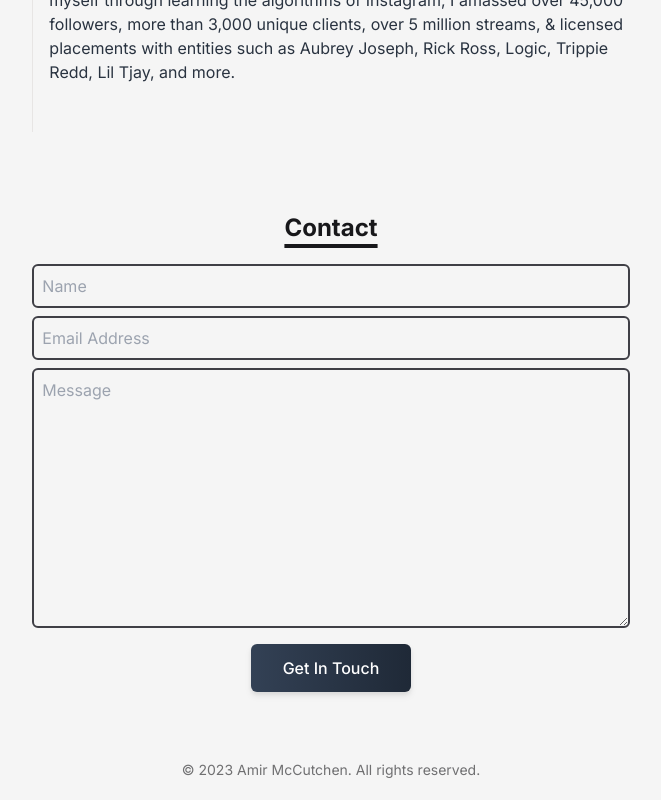
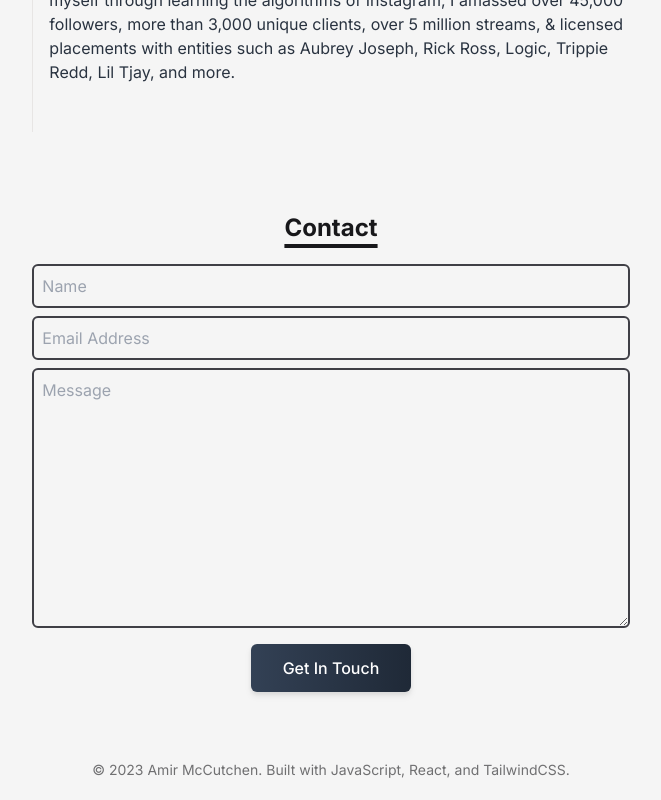
Before and after one commit to amirmccutchen/portfolio-site, a React (Vite) app: page / in a window 1280 px wide. Shown: the part 1600-2400 px from the top of the page, without its empty margins (309-970 px from the left). Built offline with nearby package versions, Linux system fonts and the light colour scheme.

Commit message:
Update Footer.jsx

```diff
--- a/src/components/Footer.jsx
+++ b/src/components/Footer.jsx
@@ -7,7 +7,7 @@ function Footer() {
         <div className = 'py-5 text-center '>
             {/* add social icons here */}
             <p className = 'text-sm mt-2 opacity-60'>
-                &copy; {new Date().getFullYear()} Amir McCutchen. All rights reserved.
+                &copy; {new Date().getFullYear()} Amir McCutchen. Built with JavaScript, React, and TailwindCSS.
             </p>
         </div>
     )
```
